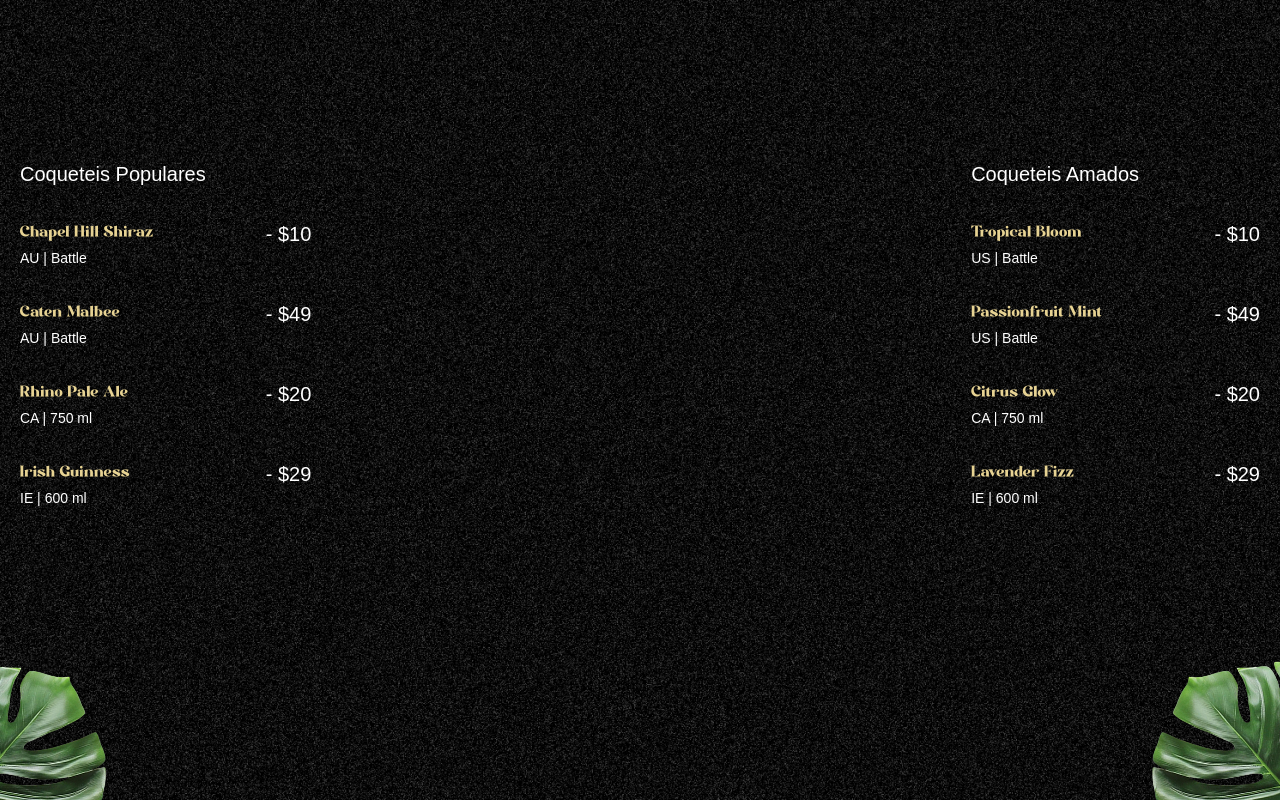
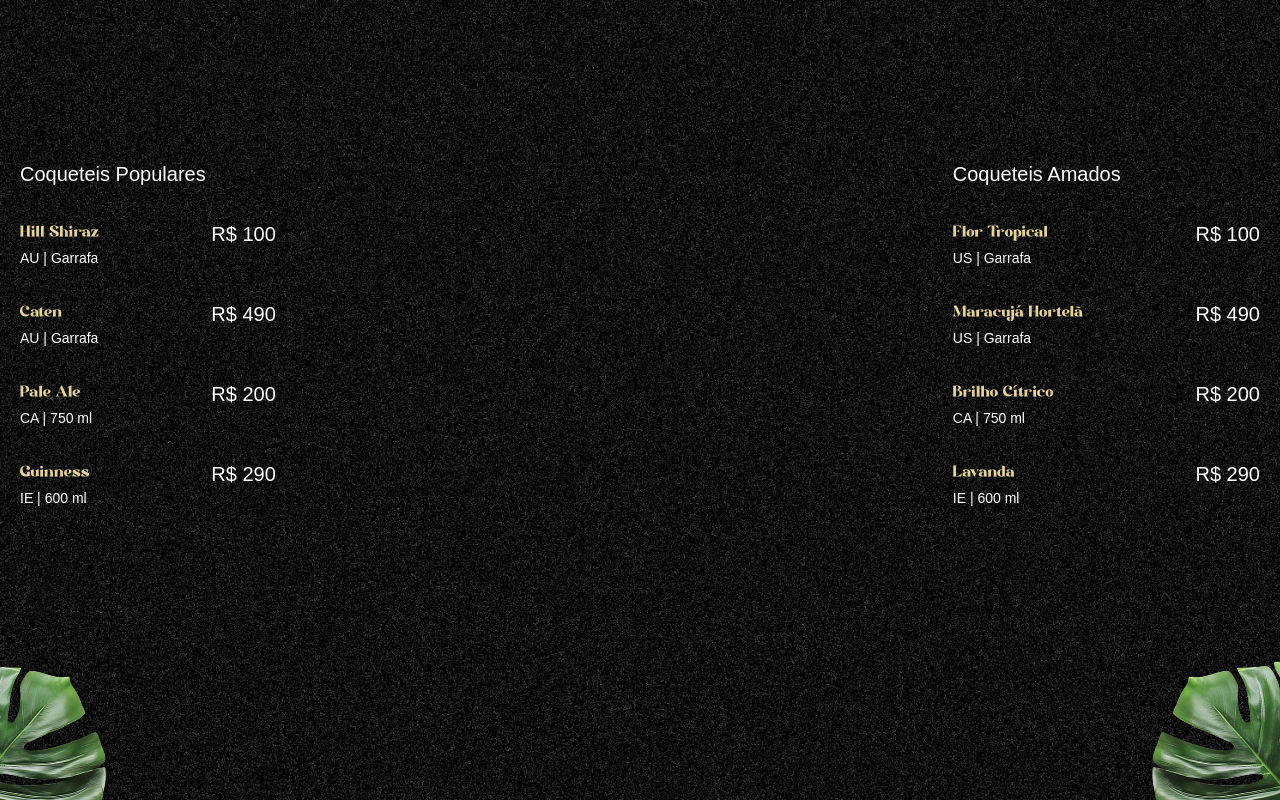
Before and after one commit to allangdasilva/projeto-mojito, a Next.js app: page / in a window 1280 px wide. Shown: the part 800-1600 px from the top of the page. Built offline with nearby package versions, Linux system fonts and the light colour scheme; a web font is replaced by a local one.

Commit message:
Correção na pré-renderização, tradução dos coqueteis e leve ajuste no estilo

```diff
--- a/src/app/globals.css
+++ b/src/app/globals.css
@@ -22,6 +22,10 @@
   color: white;
   scroll-behavior: smooth;
   overflow-x: hidden;
+}
+
+@utility gsap-init {
+  @apply opacity-0 pointer-events-none;
 }
 
 @utility flex-center {
--- a/src/components/Cocktails.jsx
+++ b/src/components/Cocktails.jsx
@@ -9,6 +9,10 @@
 
 export default function Cocktails() {
   useGSAP(() => {
+    document.querySelectorAll(".gsap-init").forEach((el) => {
+      el.classList.remove("gsap-init");
+    });
+
     const parallaxTimeline = gsap.timeline({
       scrollTrigger: {
         trigger: "#cocktails",
@@ -26,6 +30,7 @@
     <>
       <section id="cocktails" className="noisy">
         <Image
+          className="gsap-init"
           src={`/images/cocktail-left-leaf.png`}
           width={294}
           height={332}
@@ -33,6 +38,7 @@
           id="c-left-leaf"
         />
         <Image
+          className="gsap-init"
           src={`/images/cocktail-right-leaf.png`}
           width={315}
           height={332}
@@ -53,7 +59,7 @@
                       {country} | {detail}
                     </p>
                   </div>
-                  <span>- {price}</span>
+                  <span>{price}</span>
                 </li>
               ))}
             </ul>
@@ -70,7 +76,7 @@
                       {country} | {detail}
                     </p>
                   </div>
-                  <span>- {price}</span>
+                  <span>{price}</span>
                 </li>
               ))}
             </ul>
--- a/src/components/Hero.jsx
+++ b/src/components/Hero.jsx
@@ -13,27 +13,17 @@
   // Com o pacote react-responsive vou verificar se estou em dispositivo mobile
   const isMobile = useMediaQuery({ maxWidth: 767 });
 
-  const titleRef = React.useRef();
-  const paragraphRef_01 = React.useRef();
-  const paragraphRef_02 = React.useRef();
-
-  function addOpacity(ele) {
-    return ele.classList.add("opacity-100");
-  }
-
   // Vou utilizar o plugin SplitText que divide o texto de um elemento HTML em
   // caracteres, palavras e/ou linhas individuais
   useGSAP(() => {
-    // Como o next pré renderiza a página, ele meio que quebra o efeito dos textos
-    // iniciarem invisiveis, pq o gsap não consegue deixar os elementos invisiveis
-    // antes dele, então eu defini todos elementos necessários com opacity-0 e aqui no
-    // useGSAP eu trago eles de volta para opacity-100, agora o next vai pré rendezirar
-    // os elementos de texto já com a class opacity-0
-    [titleRef.current, paragraphRef_01.current, paragraphRef_02.current].map(
-      (ref) => {
-        addOpacity(ref);
-      }
-    );
+    // Problema: flash de renderização incorreta que acontece:
+    // Porque o GSAP depende do DOM já renderizado, Mas o Next.js renderiza a página
+    // instantaneamente antes de o useGSAP aplicar seus efeitos
+    // (como opacity: 0, transform, etc).
+    // Solução: ocultar todo o conteúdo visualmente até o GSAP estar pronto.
+    document.querySelectorAll(".gsap-init").forEach((el) => {
+      el.classList.remove("gsap-init");
+    });
 
     // Primeiro parâmetro: elemento desejado
     // Segundo parâmetro: para separar os caracteres e as palavras, deve-se utilizar
@@ -151,9 +141,7 @@
   return (
     <>
       <section id="hero" className="noisy">
-        <h1 className="title opacity-0" ref={titleRef}>
-          MOJITO
-        </h1>
+        <h1 className="title gsap-init">MOJITO</h1>
 
         <Image
           src={`/images/hero-left-leaf.png`}
@@ -161,7 +149,7 @@
           height={461}
           priority
           alt="left-leaf"
-          className="left-leaf"
+          className="left-leaf gsap-init"
         />
         <Image
           src={`/images/hero-right-leaf.png`}
@@ -169,18 +157,18 @@
           height={478}
           priority
           alt="right-leaf"
-          className="right-leaf"
+          className="right-leaf gsap-init"
         />
         <div className="body">
           <div className="content">
             <div className="space-y-5 hidden md:block">
               <p>Ótimo. Fresco. Clássico.</p>
-              <p className="subtitle text-left opacity-0" ref={paragraphRef_01}>
+              <p className="subtitle text-left gsap-init">
                 Saborear o <br /> Espírito do Verão
               </p>
             </div>
             <div className="view-cocktails">
-              <p className="subtitle opacity-0" ref={paragraphRef_02}>
+              <p className="subtitle gsap-init">
                 Cada coquetel do nosso menu é uma mistura de ingredientes de
                 primeira qualidade <br /> - criados para te satisfazer
               </p>
@@ -193,6 +181,7 @@
       <div className="video absolute inset-0">
         {/* playsInline serve para não mostrar elementos adicionais, como a barra de navegação ou opções de volume */}
         <video
+          className="gsap-init"
           ref={videoRef}
           src="/videos/output.mp4"
           muted
--- a/src/constants/index.js
+++ b/src/constants/index.js
@@ -19,55 +19,55 @@
 
 const cocktailLists = [
   {
-    name: "Chapel Hill Shiraz",
+    name: "Hill Shiraz",
     country: "AU",
-    detail: "Battle",
-    price: "$10",
+    detail: "Garrafa",
+    price: "R$ 100",
   },
   {
-    name: "Caten Malbee",
+    name: "Caten",
     country: "AU",
-    detail: "Battle",
-    price: "$49",
+    detail: "Garrafa",
+    price: "R$ 490",
   },
   {
-    name: "Rhino Pale Ale",
+    name: "Pale Ale",
     country: "CA",
     detail: "750 ml",
-    price: "$20",
+    price: "R$ 200",
   },
   {
-    name: "Irish Guinness",
+    name: "Guinness",
     country: "IE",
     detail: "600 ml",
-    price: "$29",
+    price: "R$ 290",
   },
 ];
 
 const mockTailLists = [
   {
-    name: "Tropical Bloom",
+    name: "Flor Tropical",
     country: "US",
-    detail: "Battle",
-    price: "$10",
+    detail: "Garrafa",
+    price: "R$ 100",
   },
   {
-    name: "Passionfruit Mint",
+    name: "Maracujá Hortelã",
     country: "US",
-    detail: "Battle",
-    price: "$49",
+    detail: "Garrafa",
+    price: "R$ 490",
   },
   {
-    name: "Citrus Glow",
+    name: "Brilho Cítrico",
     country: "CA",
     detail: "750 ml",
-    price: "$20",
+    price: "R$ 200",
   },
   {
-    name: "Lavender Fizz",
+    name: "Lavanda",
     country: "IE",
     detail: "600 ml",
-    price: "$29",
+    price: "R$ 290",
   },
 ];
 
```
